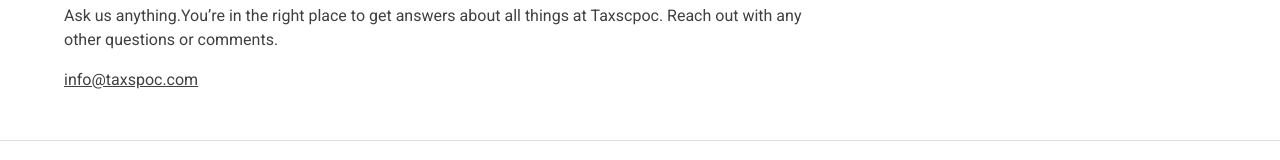
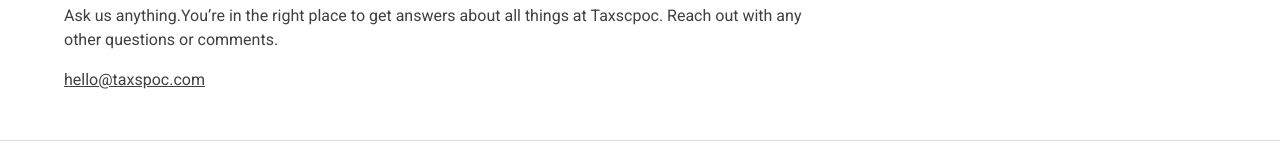
Before and after one commit to JurateSt/TAXSPOC, a React (Vite) app in the folder ui-web/: page /about-us in a window 1280 px wide. Shown: the part 1165-1325 px from the top of the page. Built offline with nearby package versions, Linux system fonts and the light colour scheme; no server answers.

Commit message:
change contact email

```diff
--- a/ui-web/src/components/InfoAbout/InfoAboutContent.jsx
+++ b/ui-web/src/components/InfoAbout/InfoAboutContent.jsx
@@ -107,8 +107,8 @@ const InfoAboutContent = () => {
 				</p>
 				<p lang="en-US">
 					<span style={{ color: '#404040' }}>
-						<a style={{ color: '#404040' }} href="mailto:info@taxspoc.com">
-							info@taxspoc.com
+						<a style={{ color: '#404040' }} href="mailto:hello@taxspoc.com">
+							hello@taxspoc.com
 						</a>
 						&nbsp;
 					</span>
```
